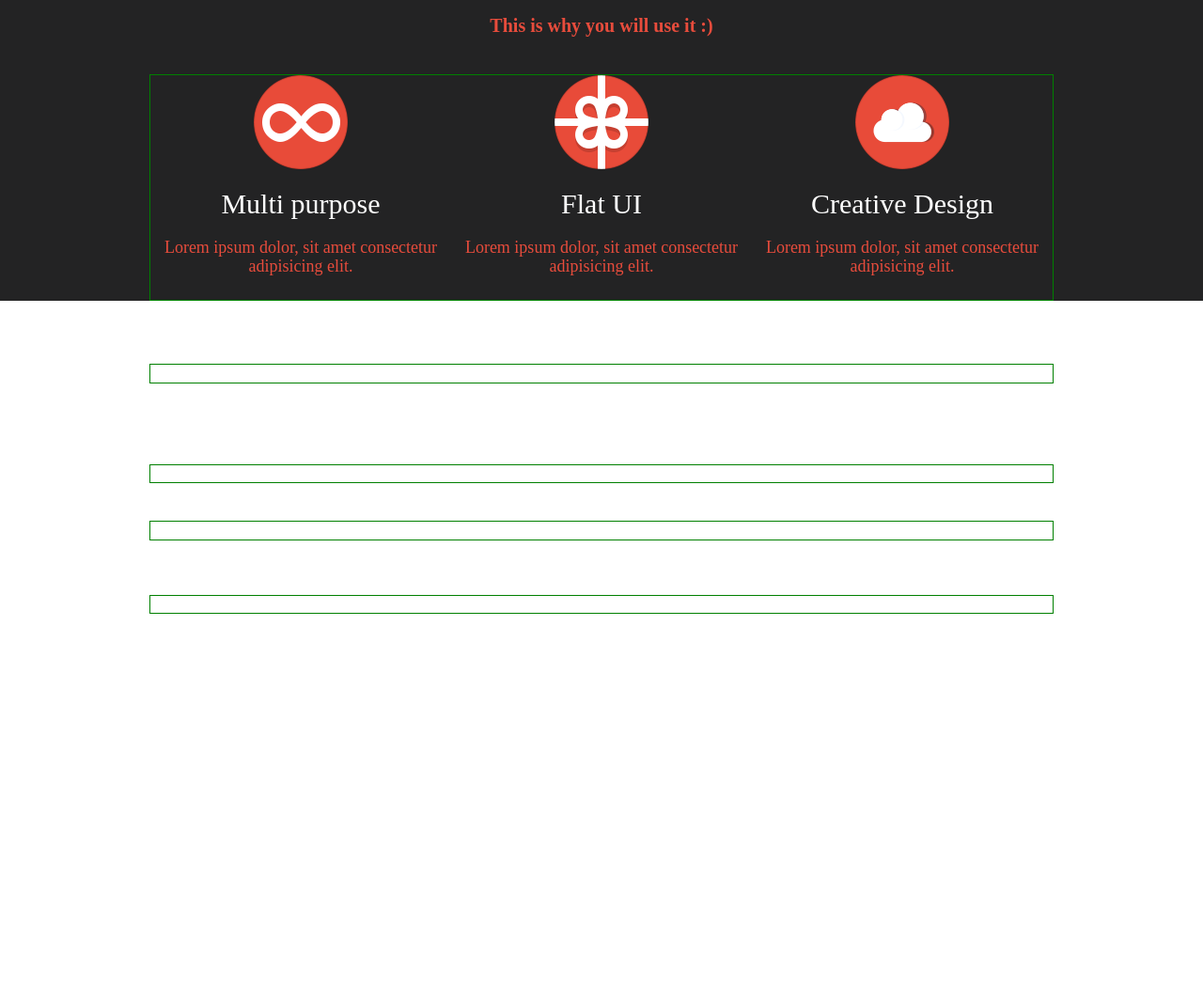
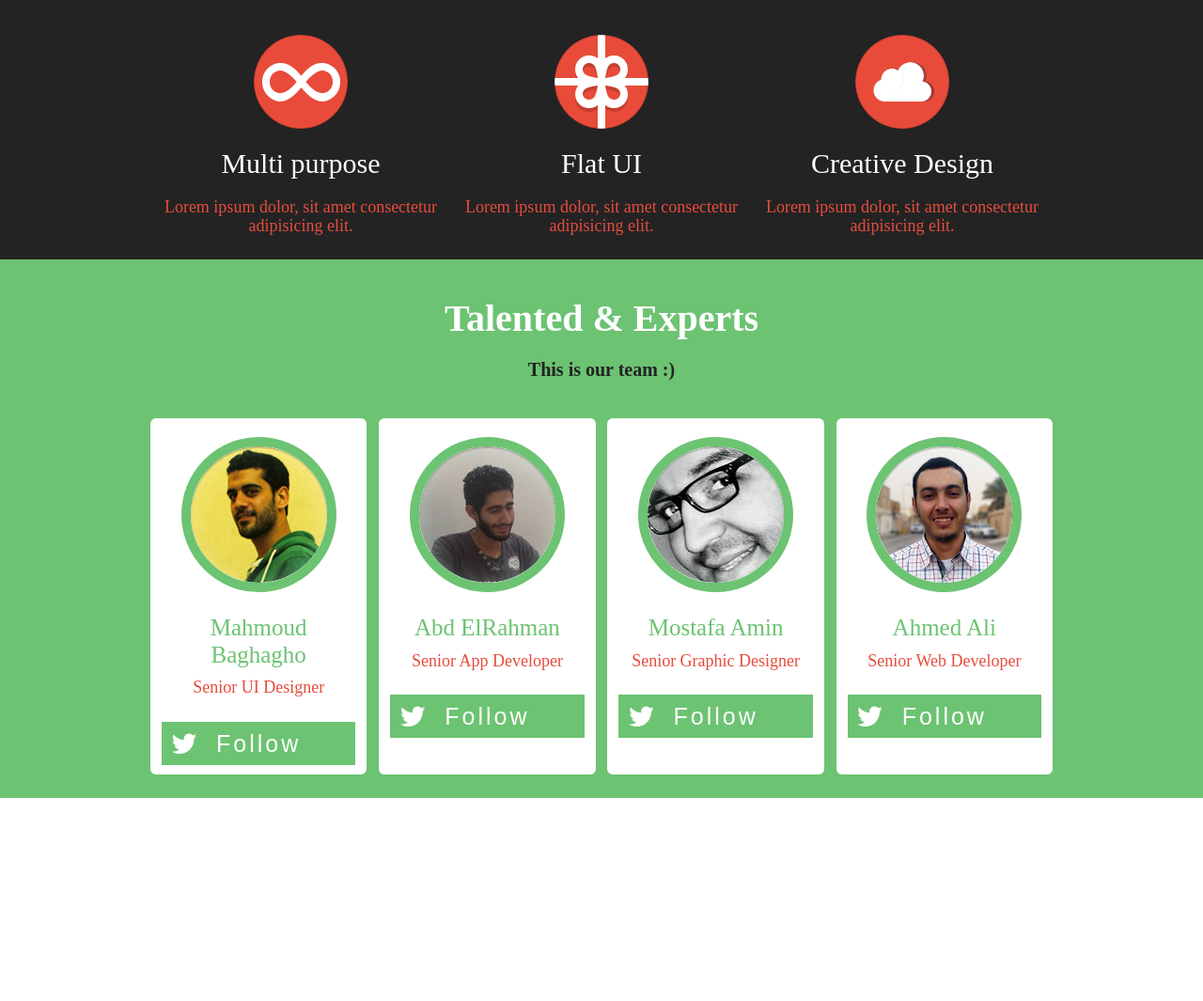
Before and after one commit to albatrosov/motion, a website: page index.html in a window 1280 px wide. Shown: the part 442-1507 px from the top of the page at 94% size. Before the commit the page ends 1154 px from the top, so only its background shows below. Drawn offline with nearby package versions, Linux system fonts and the light colour scheme; a web font is replaced by a local one.

Commit message:
team section

```diff
--- a/dev/css/components/features.scss
+++ b/dev/css/components/features.scss
@@ -2,13 +2,7 @@
 
 #features{
   background-color: #232324;
-  h2{
-    padding: 40px 0 20px;
-    font-size: 40px;
-  }
   h6{
-    margin-bottom: 40px;
-    font-size: 20px;
     color: $dark-red;
   }
   .feature{
--- /dev/null
+++ b/dev/css/components/team.scss
@@ -0,0 +1,54 @@
+@import '../variables.scss';
+
+#team{
+  background-color: $light-green;
+  h6{
+    color: #232324;
+  }
+  .team-member{
+    width: 24%;
+    margin-bottom: 25px;
+    box-sizing: border-box;
+    padding: 20px 12px 10px;
+    border-radius: 6px;
+    text-align: center;
+    background-color: #fff;
+    img{
+      display: block;
+      margin: 0 auto;
+      border: 10px solid $light-green;
+      border-radius: 100%;
+    }
+    span{
+      display: block;
+      margin: 24px 0 10px;
+      color: $light-green;
+      font-size: 25px;
+    }
+    p{
+      margin: 10px 0 26px;
+      color: $dark-red;
+      font-size: 18px;
+    }
+    button{
+      position: relative;
+      width: 100%;
+      height: 46px;
+      border: 0;
+      border-right: 6px;
+      background-color: $light-green;
+      font-size: 25px;
+      letter-spacing: 3px;
+      color: #fff;
+      &:hover{
+        cursor: pointer;
+      }
+      i{
+        position: absolute;
+        left: 10px;
+        top: 8px;
+        font-size: 30px;
+      }
+    }
+  }
+}
--- a/dev/css/main.scss
+++ b/dev/css/main.scss
@@ -19,8 +19,6 @@ body{
   justify-content: space-between;
   max-width: 960px;
   margin: auto;
-  border: 1px solid green;
-  margin-bottom: 40px;
 }
 
 h1, h2, h6{
@@ -28,3 +26,13 @@ h1, h2, h6{
   margin: 0;
   padding: 0;
 }
+
+h2{
+  padding: 40px 0 20px;
+  font-size: 40px;
+}
+
+h6{
+  margin-bottom: 40px;
+  font-size: 20px;
+}
--- a/dev/css/variables.scss
+++ b/dev/css/variables.scss
@@ -1 +1,2 @@
 $dark-red: #e74c3c;
+$light-green: #6cc372;
--- a/index.html
+++ b/index.html
@@ -5,6 +5,7 @@
   <title>Motion</title>
   <script src="node_modules/jquery/dist/jquery.min.js"></script>
   <link rel="stylesheet" href="node_modules/normalize.css/normalize.css">
+  <link rel="stylesheet" href="node_modules/font-awesome/css/font-awesome.min.css">
   <link rel="stylesheet" href="css/main.min.css">
   <script src="js/main.min.js"></script>
 </head>
@@ -74,11 +75,32 @@
   </div>
   <div id="team">
     <h2>Talented & Experts</h2>
-     <div class="container">
-      <div class="team-member">1</div>
-      <div class="team-member">2</div>
-      <div class="team-member">3</div>
-      <div class="team-member">4</div>
+    <h6>This is our team :)</h6>
+    <div class="container">
+      <div class="team-member">
+        <img src="img/team/team-1.png" alt="">
+        <span>Mahmoud Baghagho</span>
+        <p>Senior UI Designer</p>
+        <button><i class="fa fa-twitter" aria-hidden="true"></i>Follow</button>
+      </div>
+      <div class="team-member">
+        <img src="img/team/team-2.png" alt="">
+        <span>Abd ElRahman</span>
+        <p>Senior App Developer</p>
+        <button><i class="fa fa-twitter" aria-hidden="true"></i>Follow</button>
+      </div>
+      <div class="team-member">
+        <img src="img/team/team-3.png" alt="">
+        <span>Mostafa Amin</span>
+        <p>Senior Graphic Designer</p>
+        <button><i class="fa fa-twitter" aria-hidden="true"></i>Follow</button>
+      </div>
+      <div class="team-member">
+        <img src="img/team/team-4.png" alt="">
+        <span>Ahmed Ali</span>
+        <p>Senior Web Developer</p>
+        <button><i class="fa fa-twitter" aria-hidden="true"></i>Follow</button>
+      </div>
     </div>
   </div>
   <div id="partners">
--- a/package.json
+++ b/package.json
@@ -7,6 +7,7 @@
   "license": "",
   "keywords": " ",
   "devDependencies": {
+    "font-awesome": "^4.7.0",
     "gulp": "^3.9.1",
     "gulp-autoprefixer": "^4.0.0",
     "gulp-clean-css": "^3.9.0",
```
Also changed, not shown: css/main.css, css/main.min.css, img/team/team-1.png (added), img/team/team-2.png (added), img/team/team-3.png (added), img/team/team-4.png (added), 1 other file.
